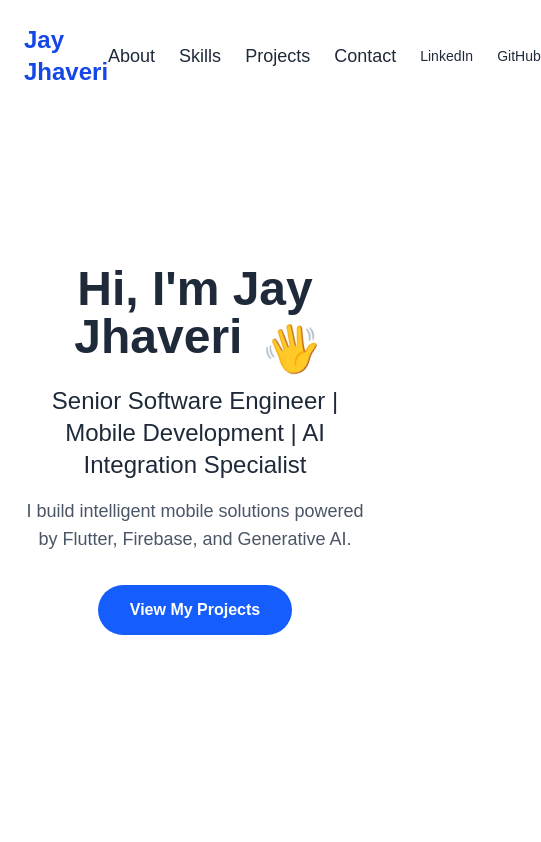
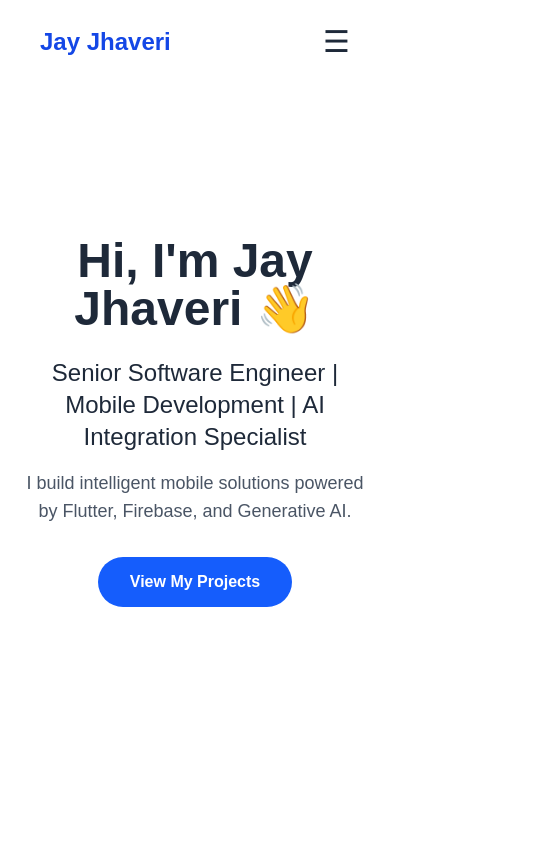
Before and after one commit to jayjhaveri/jay-portfolio, a Next.js app: page / in a window 390 px wide. Shown: the top 842 px of the page, 541 px wide, since content can reach past the window. Built offline with nearby package versions, Linux system fonts and the light colour scheme.

Commit message:
refactor Hero and Navbar components for improved structure and mobile responsiveness

```diff
--- a/src/app/components/hero.tsx
+++ b/src/app/components/hero.tsx
@@ -12,8 +12,9 @@ export default function Hero() {
                 transition={{ duration: 0.6 }}
                 className="text-5xl md:text-6xl font-bold mb-6"
             >
-                Hi, I'm Jay Jhaveri <motion.span animate={{ rotate: [0, 20, -20, 20, 0] }} transition={{ repeat: Infinity, duration: 2 }} className="inline-block origin-bottom-left">👋</motion.span>
+                Hi, I'm Jay Jhaveri <span className="inline-block">👋</span>
             </motion.h1>
+
 
             <motion.p
                 initial={{ opacity: 0, y: 20 }}
--- a/src/app/components/navbar.tsx
+++ b/src/app/components/navbar.tsx
@@ -1,33 +1,44 @@
+'use client';
 import Link from 'next/link';
+import { useState } from 'react';
 
 export default function Navbar() {
+    const [menuOpen, setMenuOpen] = useState(false);
+
     return (
-        <nav className="flex justify-between items-center py-6">
+        <nav className="flex justify-between items-center py-6 px-4 md:px-10 bg-white ticky top-0 z-50">
             <div className="text-2xl font-bold text-blue-700">
                 <Link href="/">Jay Jhaveri</Link>
             </div>
-            <div className="space-x-6 text-lg flex items-center">
+
+            {/* Desktop Menu */}
+            <div className="hidden md:flex space-x-6 text-lg items-center">
                 <Link href="/#about" className="hover:text-blue-600">About</Link>
                 <Link href="/#skills" className="hover:text-blue-600">Skills</Link>
                 <Link href="/#projects" className="hover:text-blue-600">Projects</Link>
                 <Link href="/#contact" className="hover:text-blue-600">Contact</Link>
-                <a
-                    href="https://linkedin.com/in/jayjhaveri9"
-                    target="_blank"
-                    rel="noopener noreferrer"
-                    className="hover:text-blue-600 text-sm"
-                >
-                    LinkedIn
-                </a>
-                <a
-                    href="https://github.com/jayjhaveri9"
-                    target="_blank"
-                    rel="noopener noreferrer"
-                    className="hover:text-blue-600 text-sm"
-                >
-                    GitHub
-                </a>
+                <a href="https://linkedin.com/in/jayjhaveri9" target="_blank" rel="noopener noreferrer" className="hover:text-blue-600 text-sm">LinkedIn</a>
+                <a href="https://github.com/jayjhaveri9" target="_blank" rel="noopener noreferrer" className="hover:text-blue-600 text-sm">GitHub</a>
             </div>
+
+            {/* Mobile Hamburger */}
+            <div className="md:hidden flex items-center">
+                <button onClick={() => setMenuOpen(!menuOpen)} className="text-3xl focus:outline-none">
+                    {menuOpen ? '✖' : '☰'}
+                </button>
+            </div>
+
+            {/* Mobile Menu */}
+            {menuOpen && (
+                <div className="absolute top-20 right-4 left-4 bg-white rounded-lg shadow-lg p-6 flex flex-col space-y-4 text-lg">
+                    <Link href="/#about" className="hover:text-blue-600" onClick={() => setMenuOpen(false)}>About</Link>
+                    <Link href="/#skills" className="hover:text-blue-600" onClick={() => setMenuOpen(false)}>Skills</Link>
+                    <Link href="/#projects" className="hover:text-blue-600" onClick={() => setMenuOpen(false)}>Projects</Link>
+                    <Link href="/#contact" className="hover:text-blue-600" onClick={() => setMenuOpen(false)}>Contact</Link>
+                    <a href="https://linkedin.com/in/jayjhaveri9" target="_blank" rel="noopener noreferrer" className="hover:text-blue-600 text-sm" onClick={() => setMenuOpen(false)}>LinkedIn</a>
+                    <a href="https://github.com/jayjhaveri9" target="_blank" rel="noopener noreferrer" className="hover:text-blue-600 text-sm" onClick={() => setMenuOpen(false)}>GitHub</a>
+                </div>
+            )}
         </nav>
     );
 }
```
